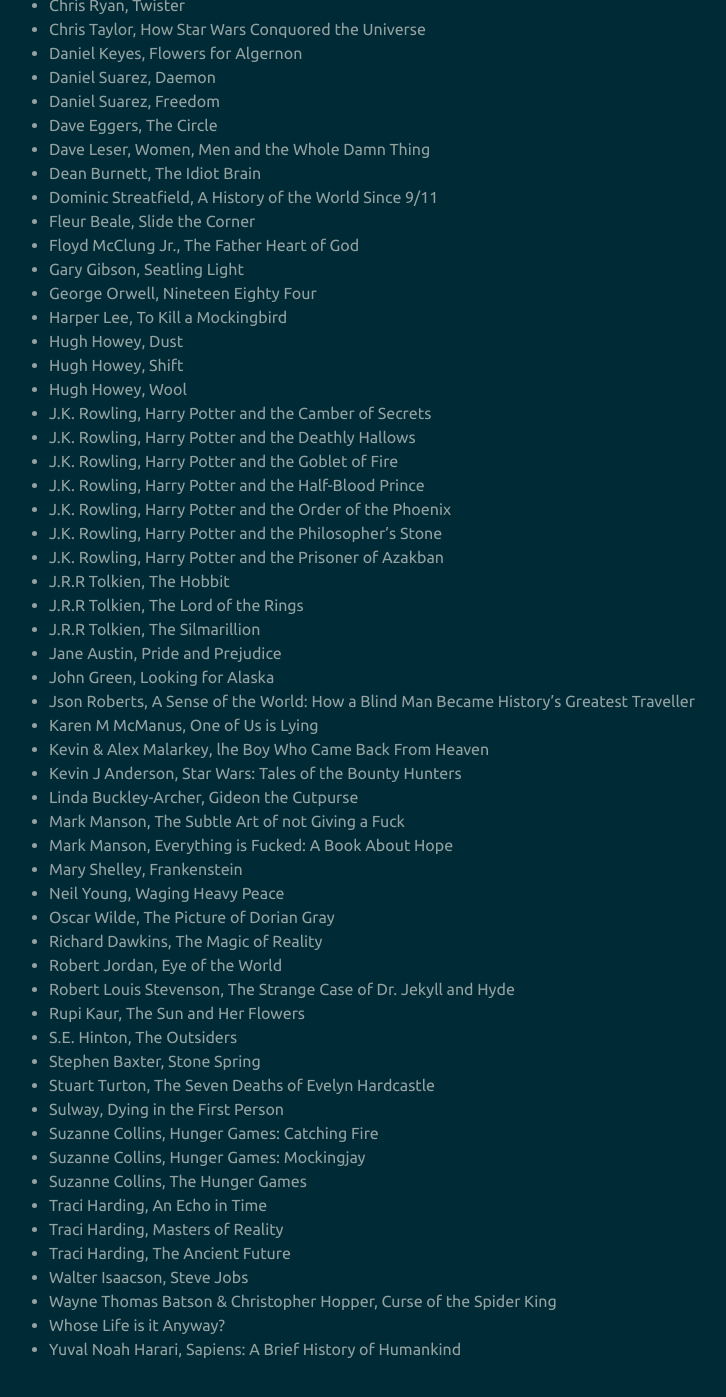
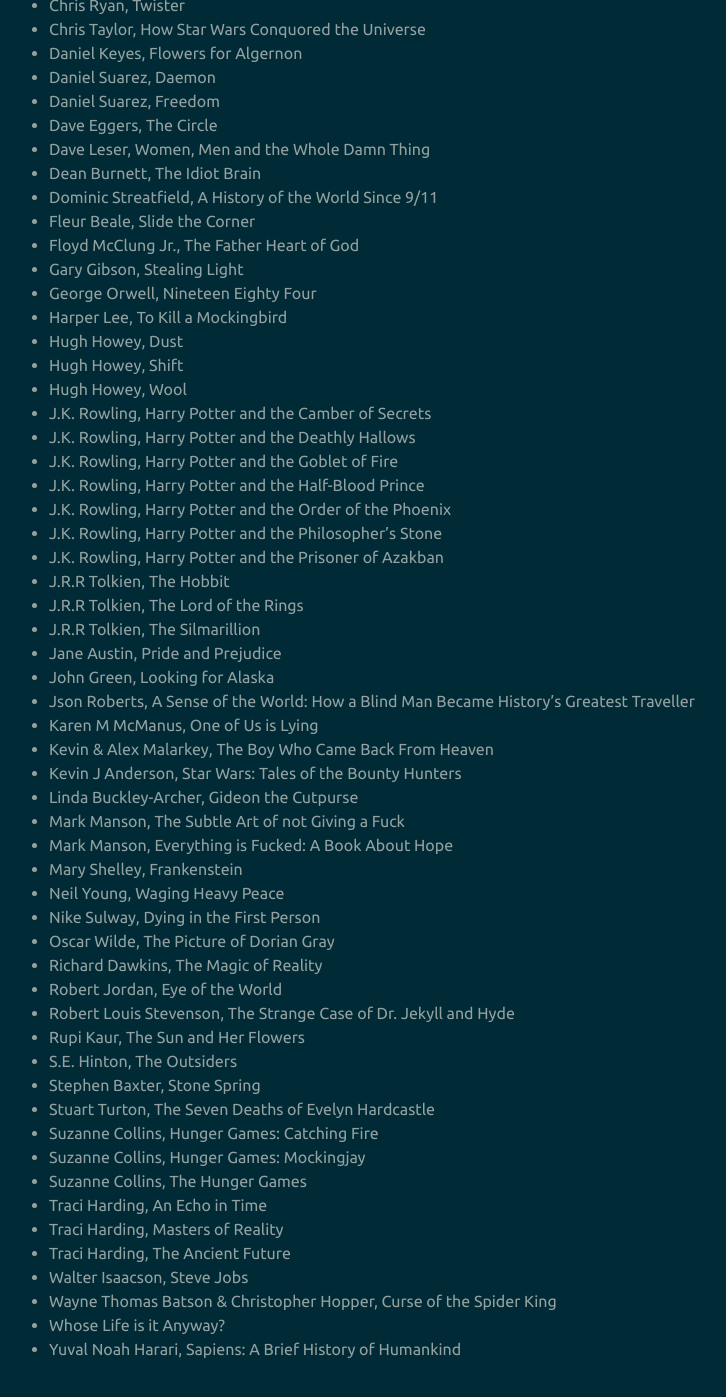
Before and after one commit to 1vasari/nathan-mccallum.com, a Jekyll site: the page built from books.md, in a window 1280 px wide and 1400 px high, scrolled down 513 px. Shown: the top 1397 px of the window, without its empty margins (251-977 px from the left). Built offline with Jekyll 4.4.1, drawn with Linux system fonts in a browser that asks for light colours.

Commit message:
Mistakes

```diff
--- a/books.md
+++ b/books.md
@@ -29,7 +29,7 @@
 - Dominic Streatfield, A History of the World Since 9/11
 - Fleur Beale, Slide the Corner
 - Floyd McClung Jr., The Father Heart of God
-- Gary Gibson, Seatling Light
+- Gary Gibson, Stealing Light
 - George Orwell, Nineteen Eighty Four
 - Harper Lee, To Kill a Mockingbird
 - Hugh Howey, Dust
@@ -49,13 +49,14 @@
 - John Green, Looking for Alaska
 - Json Roberts, A Sense of the World: How a Blind Man Became History's Greatest Traveller
 - Karen M McManus, One of Us is Lying
-- Kevin & Alex Malarkey, lhe Boy Who Came Back From Heaven
+- Kevin & Alex Malarkey, The Boy Who Came Back From Heaven
 - Kevin J Anderson, Star Wars: Tales of the Bounty Hunters
 - Linda Buckley-Archer, Gideon the Cutpurse
 - Mark Manson, The Subtle Art of not Giving a Fuck
 - Mark Manson, Everything is Fucked: A Book About Hope
 - Mary Shelley, Frankenstein
 - Neil Young, Waging Heavy Peace
+- Nike Sulway, Dying in the First Person
 - Oscar Wilde, The Picture of Dorian Gray
 - Richard Dawkins, The Magic of Reality
 - Robert Jordan, Eye of the World
```
Also changed, not shown: other parts of books.md (+0 -1 lines).
